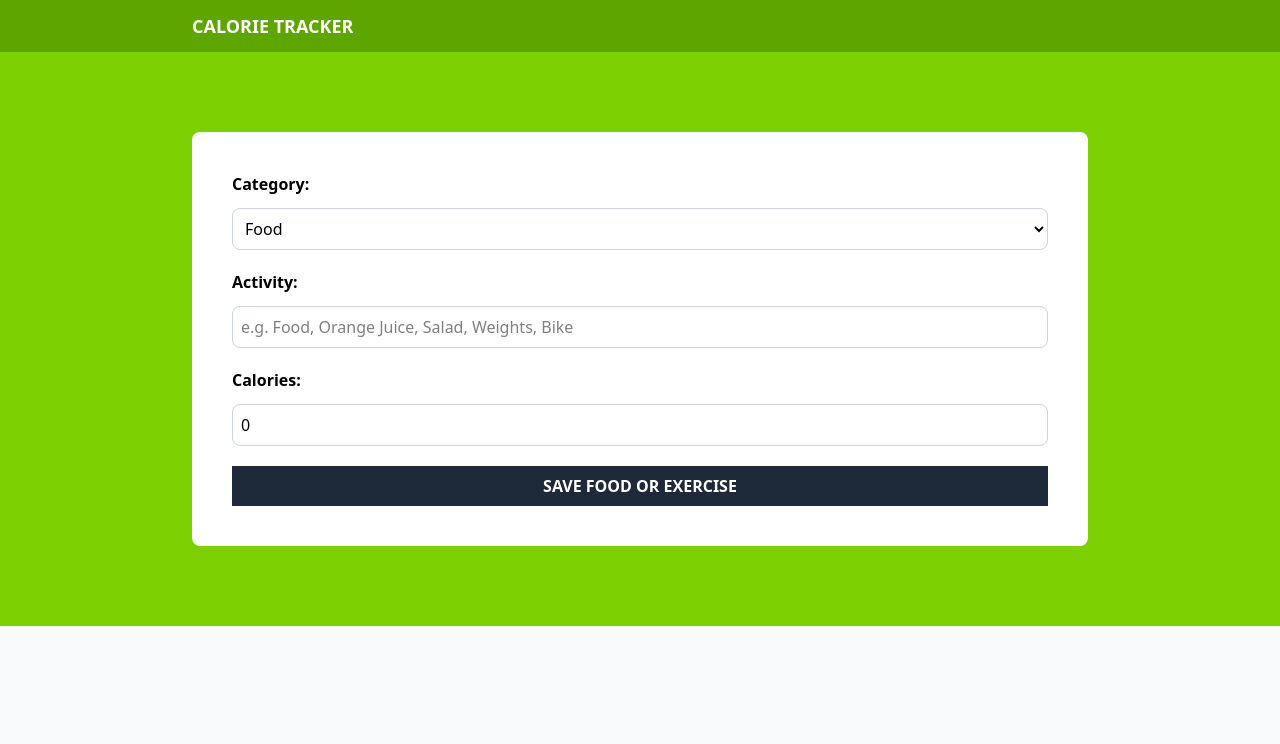
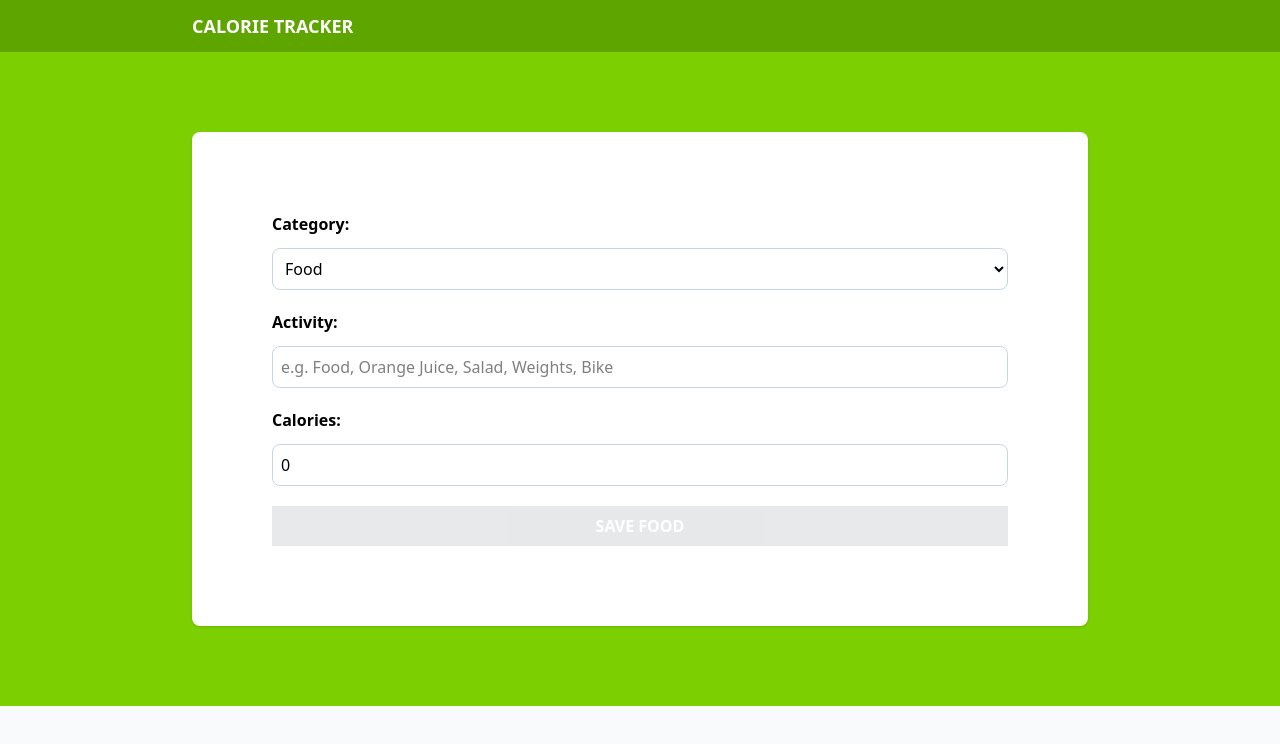
Before and after one commit to femo-dev/calorie-tracker, a React (Vite) app: page / in a window 1280 px wide. Shown: the top 744 px of the page. Built offline with nearby package versions, Linux system fonts and the light colour scheme.

Commit message:
Advances

```diff
--- a/src/components/Form.tsx
+++ b/src/components/Form.tsx
@@ -1,5 +1,5 @@
 import { useState } from "react";
-import { Activity } from "../types";
+import type { Activity } from "../types";
 import { categories } from "../data/categories";
 
 export default function Form() {
@@ -20,13 +20,22 @@ export default function Form() {
     };
 
     const isValidActivity = () => {
-        const { name, calories } = activity
-        console.log(name.trim() !== '');
+        const { name, calories } = activity;
+        console.log(name.trim() !== '' && calories > 0);
+
         return name.trim() !== '' && calories > 0;
     }
 
+    const handleSubmit = (e: React.FormEvent<HTMLFormElement>) => {
+        e.preventDefault()
+        console.log('Submit...');
+    }
+
     return (
-        <form>
+        <form
+            className="space-y-5 bg-white shadow p-10 rounded-lg"
+            onSubmit={handleSubmit}
+        >
             <p className="space-y-5 bg-white p-10 rounded-lg">
                 <div className="grid grid-cols-1 gap-3">
                     <label htmlFor="category" className="font-bold">Category:</label>
@@ -77,9 +86,9 @@ export default function Form() {
 
                 <input
                     type="submit"
-                    className="bg-gray-800 hover:bg-gray-900 w-full p-2 font-bold uppercase text-white cursor-pointer"
-                    value='Save Food or Exercise'
-                    disabled={isValidActivity()}
+                    className="bg-gray-800 hover:bg-gray-900 w-full p-2 font-bold uppercase text-white cursor-pointer disabled:opacity-10"
+                    value={activity.category === 1 ? 'Save Food' : 'Save Exercise'}
+                    disabled={!isValidActivity()}
                 />
             </p>
         </form>
--- a/src/types/index.ts
+++ b/src/types/index.ts
@@ -1,4 +1,4 @@
-export interface Category {
+export type Category = {
     id: number,
     name: string
 }
```
